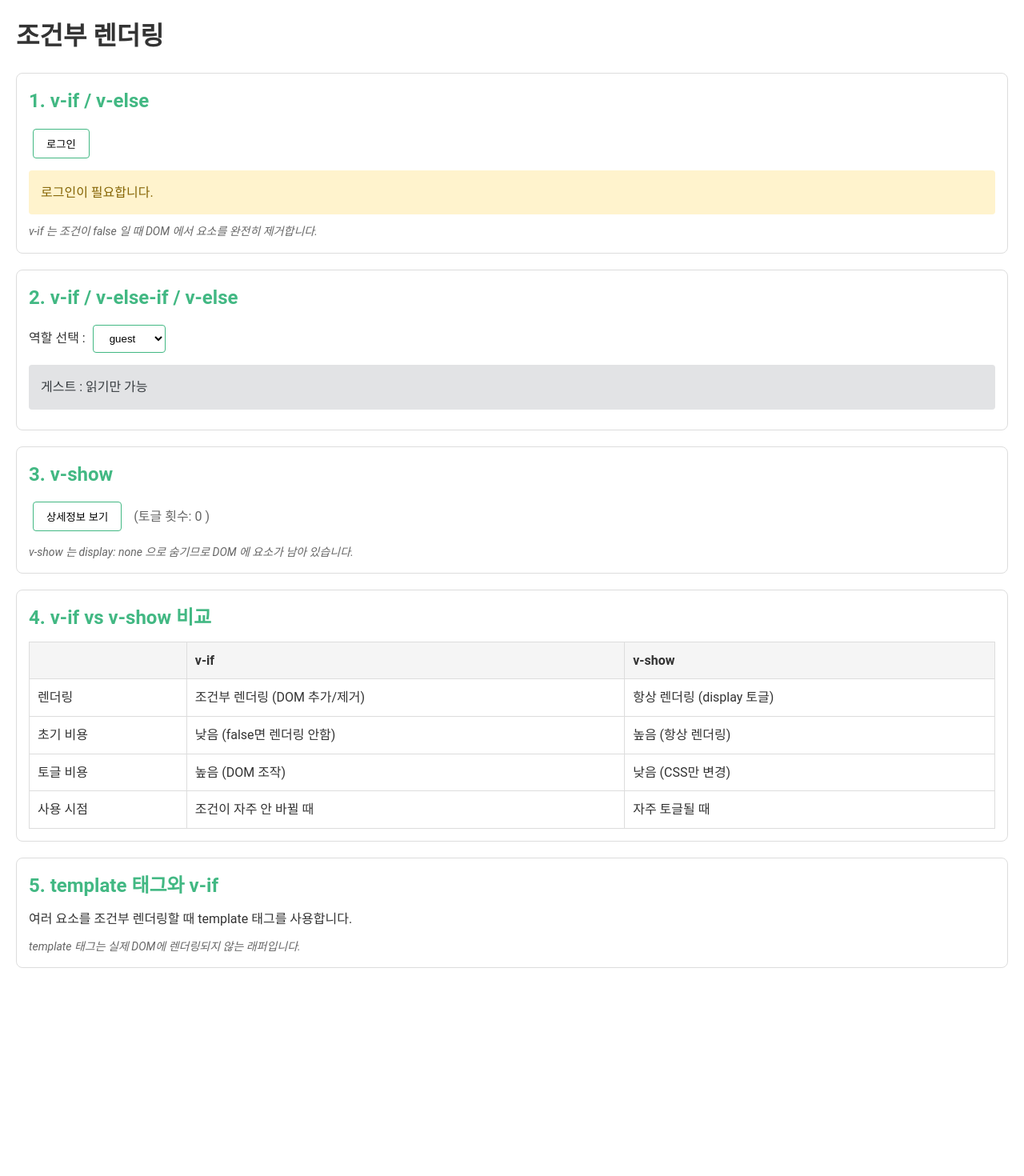
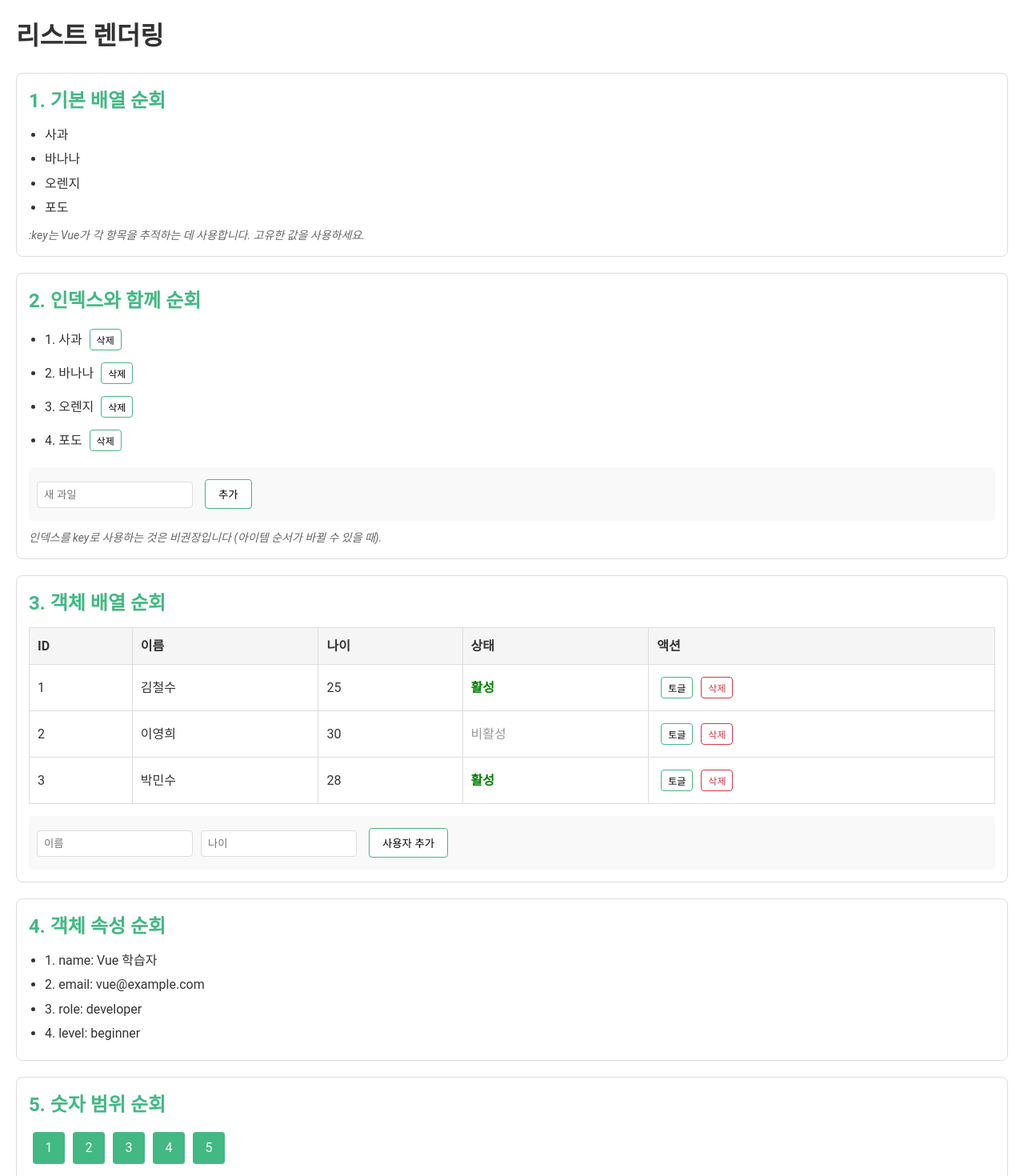
Before and after one commit to hjbaefe/vue-project, a Vue app: page / in a window 1280 px wide. Shown: the top 1470 px of the page at 80% size. Before the commit the page ends 1250 px from the top, so only its background shows below. Built offline with nearby package versions, Linux system fonts and the light colour scheme.

Commit message:
리스트 렌더링 : v-for

```diff
--- a/src/App.vue
+++ b/src/App.vue
@@ -1,128 +1,183 @@
 <script setup>
 import {ref} from "vue";
 
-const isLoggedIn = ref(false);
-const userRole = ref('guest');
-const showDetails = ref(false);
-const toggleCount = ref(0);
+const fruits = ref(['사과', '바나나', '오렌지', '포도']);
 
-const roles = ['guest', 'user', 'admin']
+const users = ref([
+  {id: 1, name: '김철수', age: 25, active: true},
+  {id: 2, name: '이영희', age: 30, active: false},
+  {id: 3, name: '박민수', age: 28, active: true},
 
-function toggleLogin(){
-  isLoggedIn.value = !isLoggedIn.value
-}
-function toggleDetails(){
-  showDetails.value = !showDetails.value;
-  toggleCount.value++;
+])
+
+const userProfile = ref({
+  name: 'Vue 학습자',
+  email: 'vue@example.com',
+  role: 'developer',
+  level: 'beginner'
+})
+
+const newFruit = ref('');
+const newUser = ref({name: '', age: ''});
+let nextUserId = 4
+
+function addFruit() {
+  if (newFruit.value.trim()) {
+    fruits.value.push(newFruit.value.trim())
+    newFruit.value = ''
+  }
 }
 
+function removeFruit(index) {
+  fruits.value.splice(index, 1)
+}
+
+function addUser() {
+  if (newUser.value.name && newUser.value.age) {
+    users.value.push({
+      id: nextUserId++,
+      name: newUser.value.name,
+      age: Number(newUser.value.age),
+      active: true
+    })
+    newUser.value = {name: '', age: ''}
+  }
+}
+
+function removeUser(id) {
+  const index = users.value.findIndex(u => u.id === id)
+  if (index !== -1) {
+    users.value.splice(index, 1)
+  }
+}
+
+function toggleActive(id) {
+  const user = users.value.find(u => u.id === id)
+  if (user) {
+    user.active = !user.active
+  }
+}
 </script>
 
 <template>
   <div>
-    <h1>조건부 렌더링</h1>
+    <h1>리스트 렌더링</h1>
+
+    <!-- 1. 기본 v-for -->
     <section>
-      <h2>1. v-if / v-else</h2>
-      <button @click="toggleLogin">
-        {{ isLoggedIn ? '로그아웃' : '로그인' }}
-      </button>
-      <div v-if="isLoggedIn" class="box success">
-        환영합니다! 로그인 상태입니다.
-      </div>
-      <div v-else class="box warning">
-        로그인이 필요합니다.
-      </div>
+      <h2>1. 기본 배열 순회</h2>
+      <ul>
+        <!-- item in items 형식 -->
+        <li v-for="fruit in fruits" :key="fruit">
+          {{ fruit }}
+        </li>
+      </ul>
       <p class="note">
-        v-if 는 조건이 false 일 때 DOM 에서 요소를 완전히 제거합니다.
+        :key는 Vue가 각 항목을 추적하는 데 사용합니다. 고유한 값을 사용하세요.
       </p>
     </section>
+
+    <!-- 2. 인덱스 사용 -->
     <section>
-      <h2>2. v-if / v-else-if / v-else</h2>
-      <p>
-        <label for="">역할 선택 : </label>
-        <select v-model="userRole">
-          <option v-for="role in roles" :key="role" :value="role">
-            {{ role }}
-          </option>
-        </select>
+      <h2>2. 인덱스와 함께 순회</h2>
+      <ul>
+        <!-- (item, index) in items 형식 -->
+        <li v-for="(fruit, index) in fruits" :key="index">
+          {{ index + 1 }}. {{ fruit }}
+          <button @click="removeFruit(index)" class="btn-small">삭제</button>
+        </li>
+      </ul>
+
+      <div class="add-form">
+        <input v-model="newFruit" placeholder="새 과일" @keyup.enter="addFruit" />
+        <button @click="addFruit">추가</button>
+      </div>
+
+      <p class="note">
+        인덱스를 key로 사용하는 것은 비권장입니다 (아이템 순서가 바뀔 수 있을 때).
       </p>
-      <div v-if="userRole === 'admin'" class="box admin" >
-        관리자 권한 : 모든 기능 사용 가능
-      </div>
-      <div v-else-if="userRole === 'user'" class="box user">
-        일반 사용자 : 기본 기능 사용 가능
-      </div>
-      <div v-else class="box guest">
-        게스트 : 읽기만 가능
+    </section>
+
+    <!-- 3. 객체 배열 순회 -->
+    <section>
+      <h2>3. 객체 배열 순회</h2>
+      <table>
+        <thead>
+        <tr>
+          <th>ID</th>
+          <th>이름</th>
+          <th>나이</th>
+          <th>상태</th>
+          <th>액션</th>
+        </tr>
+        </thead>
+        <tbody>
+        <!-- 고유 id를 key로 사용 (권장) -->
+        <tr v-for="user in users" :key="user.id">
+          <td>{{ user.id }}</td>
+          <td>{{ user.name }}</td>
+          <td>{{ user.age }}</td>
+          <td>
+              <span :class="user.active ? 'active' : 'inactive'">
+                {{ user.active ? '활성' : '비활성' }}
+              </span>
+          </td>
+          <td>
+            <button @click="toggleActive(user.id)" class="btn-small">토글</button>
+            <button @click="removeUser(user.id)" class="btn-small btn-danger">삭제</button>
+          </td>
+        </tr>
+        </tbody>
+      </table>
+
+      <div class="add-form">
+        <input v-model="newUser.name" placeholder="이름" />
+        <input v-model="newUser.age" type="number" placeholder="나이" />
+        <button @click="addUser">사용자 추가</button>
       </div>
     </section>
 
+    <!-- 4. 객체 속성 순회 -->
     <section>
-      <h2>3. v-show</h2>
-      <button @click="toggleDetails">
-        상세정보 {{ showDetails ? '숨기기' : '보기'}}
-      </button>
-      <span class="counter">(토글 횟수: {{ toggleCount }} )</span>
-      <div v-show="showDetails" class="box info">
-        v-show 로 표시된 상세 정보입니다.
-        이 요소는 항상 DOM에 존재하며, display 속성만 토글입니다.
-      </div>
-      <p class="note">
-        v-show 는 display: none 으로 숨기므로 DOM 에 요소가 남아 있습니다.
+      <h2>4. 객체 속성 순회</h2>
+      <ul>
+        <!-- (value, key, index) in object 형식 -->
+        <li v-for="(value, key, index) in userProfile" :key="key">
+          {{ index + 1 }}. {{ key }}: {{ value }}
+        </li>
+      </ul>
+    </section>
+
+    <!-- 5. 범위 v-for -->
+    <section>
+      <h2>5. 숫자 범위 순회</h2>
+      <p>
+        <!-- n in 숫자: 1부터 해당 숫자까지 -->
+        <span v-for="n in 5" :key="n" class="number-box">
+          {{ n }}
+        </span>
       </p>
     </section>
 
-    <!-- 4. v-if vs v-show 비교 -->
+    <!-- 6. v-for와 v-if 함께 사용 -->
     <section>
-      <h2>4. v-if vs v-show 비교</h2>
-      <table>
-        <thead>
-        <tr>
-          <th></th>
-          <th>v-if</th>
-          <th>v-show</th>
-        </tr>
-        </thead>
-        <tbody>
-        <tr>
-          <td>렌더링</td>
-          <td>조건부 렌더링 (DOM 추가/제거)</td>
-          <td>항상 렌더링 (display 토글)</td>
-        </tr>
-        <tr>
-          <td>초기 비용</td>
-          <td>낮음 (false면 렌더링 안함)</td>
-          <td>높음 (항상 렌더링)</td>
-        </tr>
-        <tr>
-          <td>토글 비용</td>
-          <td>높음 (DOM 조작)</td>
-          <td>낮음 (CSS만 변경)</td>
-        </tr>
-        <tr>
-          <td>사용 시점</td>
-          <td>조건이 자주 안 바뀔 때</td>
-          <td>자주 토글될 때</td>
-        </tr>
-        </tbody>
-      </table>
-    </section>
-
-    <!-- 5. template에서 v-if 사용 -->
-    <section>
-      <h2>5. template 태그와 v-if</h2>
-      <p>여러 요소를 조건부 렌더링할 때 template 태그를 사용합니다.</p>
-
-      <template v-if="isLoggedIn">
-        <p>로그인된 사용자 정보:</p>
-        <ul>
-          <li>이름: Vue 학습자</li>
-          <li>역할: {{ userRole }}</li>
-        </ul>
-      </template>
-
+      <h2>6. 필터링 (v-for + 조건)</h2>
+      <p>활성 사용자만 표시:</p>
+      <ul>
+        <!--
+          v-for와 v-if를 같은 요소에 쓰지 마세요!
+          대신 computed나 필터링된 배열을 사용하세요.
+          여기서는 template 래퍼를 사용합니다.
+        -->
+        <template v-for="user in users" :key="user.id">
+          <li v-if="user.active">
+            {{ user.name }} ({{ user.age }}세)
+          </li>
+        </template>
+      </ul>
       <p class="note">
-        template 태그는 실제 DOM에 렌더링되지 않는 래퍼입니다.
+        v-for와 v-if를 같은 요소에 쓰지 않는 것이 좋습니다.
+        computed로 필터링하거나 template 래퍼를 사용하세요.
       </p>
     </section>
   </div>
@@ -141,55 +196,40 @@ h2 {
   margin-bottom: 10px;
 }
 
-.box {
-  margin: 10px 0;
-  padding: 15px;
-  border-radius: 4px;
+ul {
+  padding-left: 20px;
 }
 
-.success {
-  background: #d4edda;
-  color: #155724;
+li {
+  margin: 5px 0;
 }
 
-.warning {
-  background: #fff3cd;
-  color: #856404;
+table {
+  width: 100%;
+  border-collapse: collapse;
+  margin: 10px 0;
 }
 
-.admin {
-  background: #f8d7da;
-  color: #721c24;
+th, td {
+  border: 1px solid #ddd;
+  padding: 10px;
+  text-align: left;
 }
 
-.user {
-  background: #d1ecf1;
-  color: #0c5460;
+th {
+  background: #f5f5f5;
 }
 
-.guest {
-  background: #e2e3e5;
-  color: #383d41;
+.active {
+  color: green;
+  font-weight: bold;
 }
 
-.info {
-  background: #cce5ff;
-  color: #004085;
+.inactive {
+  color: #999;
 }
 
-.note {
-  margin-top: 10px;
-  font-size: 14px;
-  color: #666;
-  font-style: italic;
-}
-
-.counter {
-  margin-left: 10px;
-  color: #666;
-}
-
-button, select {
+button {
   margin: 5px;
   padding: 8px 16px;
   cursor: pointer;
@@ -203,27 +243,51 @@ button:hover {
   color: white;
 }
 
-table {
-  width: 100%;
-  border-collapse: collapse;
-  margin-top: 10px;
+.btn-small {
+  padding: 4px 8px;
+  font-size: 12px;
 }
 
-th, td {
-  border: 1px solid #ddd;
-  padding: 10px;
-  text-align: left;
+.btn-danger {
+  border-color: #dc3545;
+  color: #dc3545;
 }
 
-th {
-  background: #f5f5f5;
+.btn-danger:hover {
+  background: #dc3545;
+  color: white;
 }
 
-ul {
-  padding-left: 20px;
+.add-form {
+  margin-top: 15px;
+  padding: 10px;
+  background: #f9f9f9;
+  border-radius: 4px;
 }
 
-li {
-  margin: 5px 0;
+.add-form input {
+  padding: 8px;
+  margin-right: 10px;
+  border: 1px solid #ddd;
+  border-radius: 4px;
+}
+
+.number-box {
+  display: inline-block;
+  width: 40px;
+  height: 40px;
+  line-height: 40px;
+  text-align: center;
+  margin: 5px;
+  background: #42b883;
+  color: white;
+  border-radius: 4px;
+}
+
+.note {
+  margin-top: 10px;
+  font-size: 14px;
+  color: #666;
+  font-style: italic;
 }
 </style>
```
